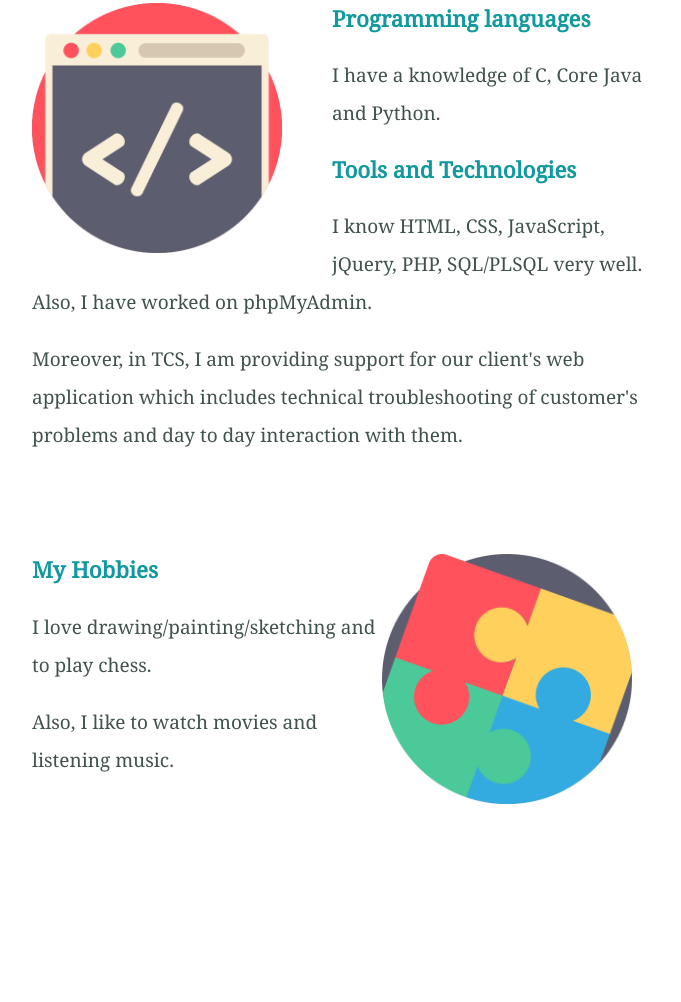
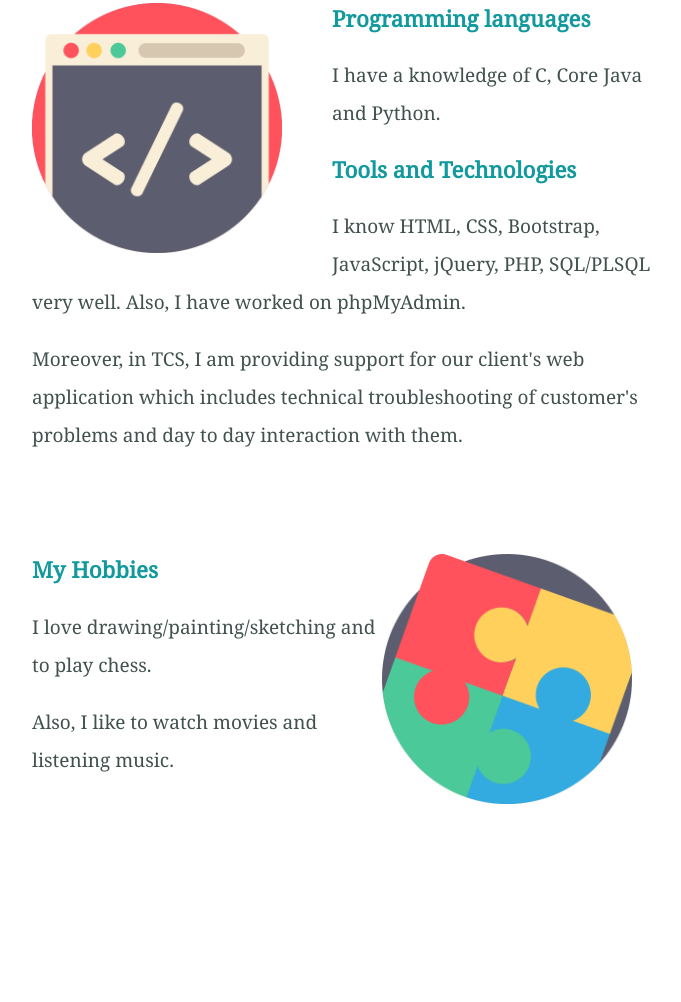
Before and after one commit to ASHWINIAJIT/Profile, a plain HTML site: page index.html in a window 1280 px wide. Shown: the part 1660-2662 px from the top of the page, without its empty margins (288-969 px from the left). Drawn offline with Linux system fonts and the light colour scheme.

Commit message:
Update index.html

```diff
--- a/index.html
+++ b/index.html
@@ -41,7 +41,7 @@
                     <h3>Programming languages</h3>
                     <p>I have a knowledge of C, Core Java and Python.</p>
                     <h3>Tools and Technologies</h3>
-                    <p>I know HTML, CSS, JavaScript, jQuery, PHP, SQL/PLSQL very well. Also, I have worked on phpMyAdmin.</p>
+                    <p>I know HTML, CSS, Bootstrap, JavaScript, jQuery, PHP, SQL/PLSQL very well. Also, I have worked on phpMyAdmin.</p>
                     <p>Moreover, in TCS, I am providing support for our client's web application which includes technical troubleshooting of customer's problems and day to day interaction with them.</p>
                 </div>
 
```
